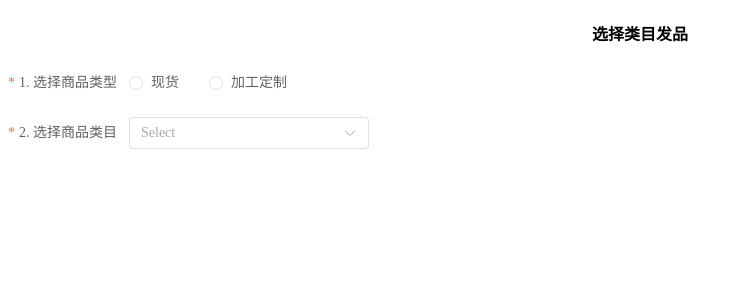
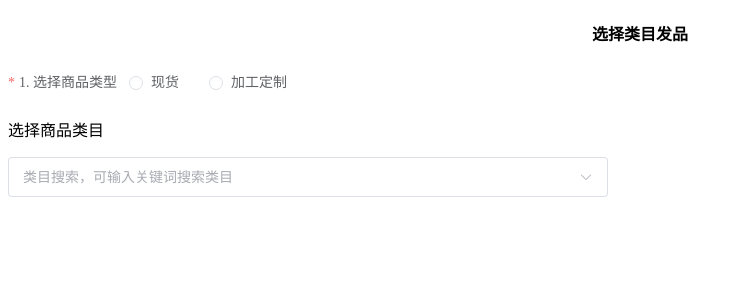
Before and after one commit to RUV2005/nuxt-app, a Nuxt app: page /Home in a window 1280 px wide. Shown: the top 300 px of the page, without its empty margins (0-743 px from the left). Built offline with nearby package versions, Linux system fonts and the light colour scheme.

Commit message:
Make cascader can run.

```diff
--- a/src/pages/Home.vue
+++ b/src/pages/Home.vue
@@ -2,26 +2,28 @@
   <h4>
     选择类目发品
   </h4>
-    <el-form ref="ruleFormRef" style="max-width: 600px" :model="ruleForm" :rules="rules" label-width="auto"
-      class="demo-ruleForm" :size="formSize" status-icon>
+  <el-form ref="ruleFormRef" style="max-width: 600px" :model="ruleForm" :rules="rules" label-width="auto" class="demo-ruleForm" :size="formSize" status-icon>
     <el-form-item label="1. 选择商品类型" prop="resource">
       <el-radio-group v-model="ruleForm.resource">
         <el-radio value="Sponsorship">现货</el-radio>
         <el-radio value="Venue">加工定制</el-radio>
       </el-radio-group>
     </el-form-item>
+    <div class="m-4">
+      <p>选择商品类目</p>
+      <el-cascader class="search" v-model="value" :options="options" :props="props" @change="handleChange" placeholder="类目搜索，可输入关键词搜索类目" :clearable="true" size="large" />
+    </div>
   </el-form>
-    <el-form ref="ruleFormRef" style="max-width: 600px" :model="ruleForm" :rules="rules" label-width="auto"
-      class="demo-ruleForm" :size="formSize" status-icon>
-      <el-form-item label="2. 选择商品类目" prop="resource">
-        <el-tree-select v-model="value" :data="data" :render-after-expand="false" style="width: 240px" />
-      </el-form-item>
-    </el-form>
+
 </template>
 
 <style>
 h4 {
   text-align: center;
+}
+
+.search {
+  width: 100%;
 }
 </style>
 
@@ -47,96 +49,283 @@
     },
   ],
 })
+const value = ref([])
 
-  const submitForm = async (formEl: FormInstance | undefined) => {
-    if (!formEl) return
-    await formEl.validate((valid, fields) => {
-      if (valid) {
-        console.log('submit!')
-      } else {
-        console.log('error submit!', fields)
-      }
-    })
+const props = {
+  expandTrigger: 'hover' as const,
 }
 
-  const resetForm = (formEl: FormInstance | undefined) => {
-    if (!formEl) return
-    formEl.resetFields()
+const handleChange = (value: any) => {
+  console.log(value)
 }
 
-  const options = Array.from({ length: 10000 }).map((_, idx) => ({
-    value: `${idx + 1}`,
-    label: `${idx + 1}`,
-  }))
-  const value = ref()
-  const data = [
+const options = [
   {
-      value: '1',
-      label: 'Level one 1',
+    value: 'guide',
+    label: 'Guide',
     children: [
       {
-          value: '1-1',
-          label: 'Level two 1-1',
+        value: 'disciplines',
+        label: 'Disciplines',
         children: [
           {
-              value: '1-1-1',
-              label: 'Level three 1-1-1',
+            value: 'consistency',
+            label: 'Consistency',
+          },
+          {
+            value: 'feedback',
+            label: 'Feedback',
+          },
+          {
+            value: 'efficiency',
+            label: 'Efficiency',
+          },
+          {
+            value: 'controllability',
+            label: 'Controllability',
+          },
+        ],
+      },
+      {
+        value: 'navigation',
+        label: 'Navigation',
+        children: [
+          {
+            value: 'side nav',
+            label: 'Side Navigation',
+          },
+          {
+            value: 'top nav',
+            label: 'Top Navigation',
           },
         ],
       },
     ],
   },
   {
-      value: '2',
-      label: 'Level one 2',
+    value: 'component',
+    label: 'Component',
     children: [
       {
-          value: '2-1',
-          label: 'Level two 2-1',
+        value: 'basic',
+        label: 'Basic',
         children: [
           {
-              value: '2-1-1',
-              label: 'Level three 2-1-1',
+            value: 'layout',
+            label: 'Layout',
+          },
+          {
+            value: 'color',
+            label: 'Color',
+          },
+          {
+            value: 'typography',
+            label: 'Typography',
+          },
+          {
+            value: 'icon',
+            label: 'Icon',
+          },
+          {
+            value: 'button',
+            label: 'Button',
           },
         ],
       },
       {
-          value: '2-2',
-          label: 'Level two 2-2',
+        value: 'form',
+        label: 'Form',
         children: [
           {
-              value: '2-2-1',
-              label: 'Level three 2-2-1',
+            value: 'radio',
+            label: 'Radio',
+          },
+          {
+            value: 'checkbox',
+            label: 'Checkbox',
+          },
+          {
+            value: 'input',
+            label: 'Input',
+          },
+          {
+            value: 'input-number',
+            label: 'InputNumber',
+          },
+          {
+            value: 'select',
+            label: 'Select',
+          },
+          {
+            value: 'cascader',
+            label: 'Cascader',
+          },
+          {
+            value: 'switch',
+            label: 'Switch',
+          },
+          {
+            value: 'slider',
+            label: 'Slider',
+          },
+          {
+            value: 'time-picker',
+            label: 'TimePicker',
+          },
+          {
+            value: 'date-picker',
+            label: 'DatePicker',
+          },
+          {
+            value: 'datetime-picker',
+            label: 'DateTimePicker',
+          },
+          {
+            value: 'upload',
+            label: 'Upload',
+          },
+          {
+            value: 'rate',
+            label: 'Rate',
+          },
+          {
+            value: 'form',
+            label: 'Form',
+          },
+        ],
+      },
+      {
+        value: 'data',
+        label: 'Data',
+        children: [
+          {
+            value: 'table',
+            label: 'Table',
+          },
+          {
+            value: 'tag',
+            label: 'Tag',
+          },
+          {
+            value: 'progress',
+            label: 'Progress',
+          },
+          {
+            value: 'tree',
+            label: 'Tree',
+          },
+          {
+            value: 'pagination',
+            label: 'Pagination',
+          },
+          {
+            value: 'badge',
+            label: 'Badge',
+          },
+        ],
+      },
+      {
+        value: 'notice',
+        label: 'Notice',
+        children: [
+          {
+            value: 'alert',
+            label: 'Alert',
+          },
+          {
+            value: 'loading',
+            label: 'Loading',
+          },
+          {
+            value: 'message',
+            label: 'Message',
+          },
+          {
+            value: 'message-box',
+            label: 'MessageBox',
+          },
+          {
+            value: 'notification',
+            label: 'Notification',
+          },
+        ],
+      },
+      {
+        value: 'navigation',
+        label: 'Navigation',
+        children: [
+          {
+            value: 'menu',
+            label: 'Menu',
+          },
+          {
+            value: 'tabs',
+            label: 'Tabs',
+          },
+          {
+            value: 'breadcrumb',
+            label: 'Breadcrumb',
+          },
+          {
+            value: 'dropdown',
+            label: 'Dropdown',
+          },
+          {
+            value: 'steps',
+            label: 'Steps',
+          },
+        ],
+      },
+      {
+        value: 'others',
+        label: 'Others',
+        children: [
+          {
+            value: 'dialog',
+            label: 'Dialog',
+          },
+          {
+            value: 'tooltip',
+            label: 'Tooltip',
+          },
+          {
+            value: 'popover',
+            label: 'Popover',
+          },
+          {
+            value: 'card',
+            label: 'Card',
+          },
+          {
+            value: 'carousel',
+            label: 'Carousel',
+          },
+          {
+            value: 'collapse',
+            label: 'Collapse',
           },
         ],
       },
     ],
   },
   {
-      value: '3',
-      label: 'Level one 3',
+    value: 'resource',
+    label: 'Resource',
     children: [
       {
-          value: '3-1',
-          label: 'Level two 3-1',
-          children: [
-            {
-              value: '3-1-1',
-              label: 'Level three 3-1-1',
-            },
-          ],
+        value: 'axure',
+        label: 'Axure Components',
       },
       {
-          value: '3-2',
-          label: 'Level two 3-2',
-          children: [
+        value: 'sketch',
+        label: 'Sketch Templates',
+      },
       {
-              value: '3-2-1',
-              label: 'Level three 3-2-1',
-            },
-          ],
+        value: 'docs',
+        label: 'Design Documentation',
       },
     ],
   },
 ]
+
 </script>
```
Lines whose indentation alone changed are shown as unchanged.
